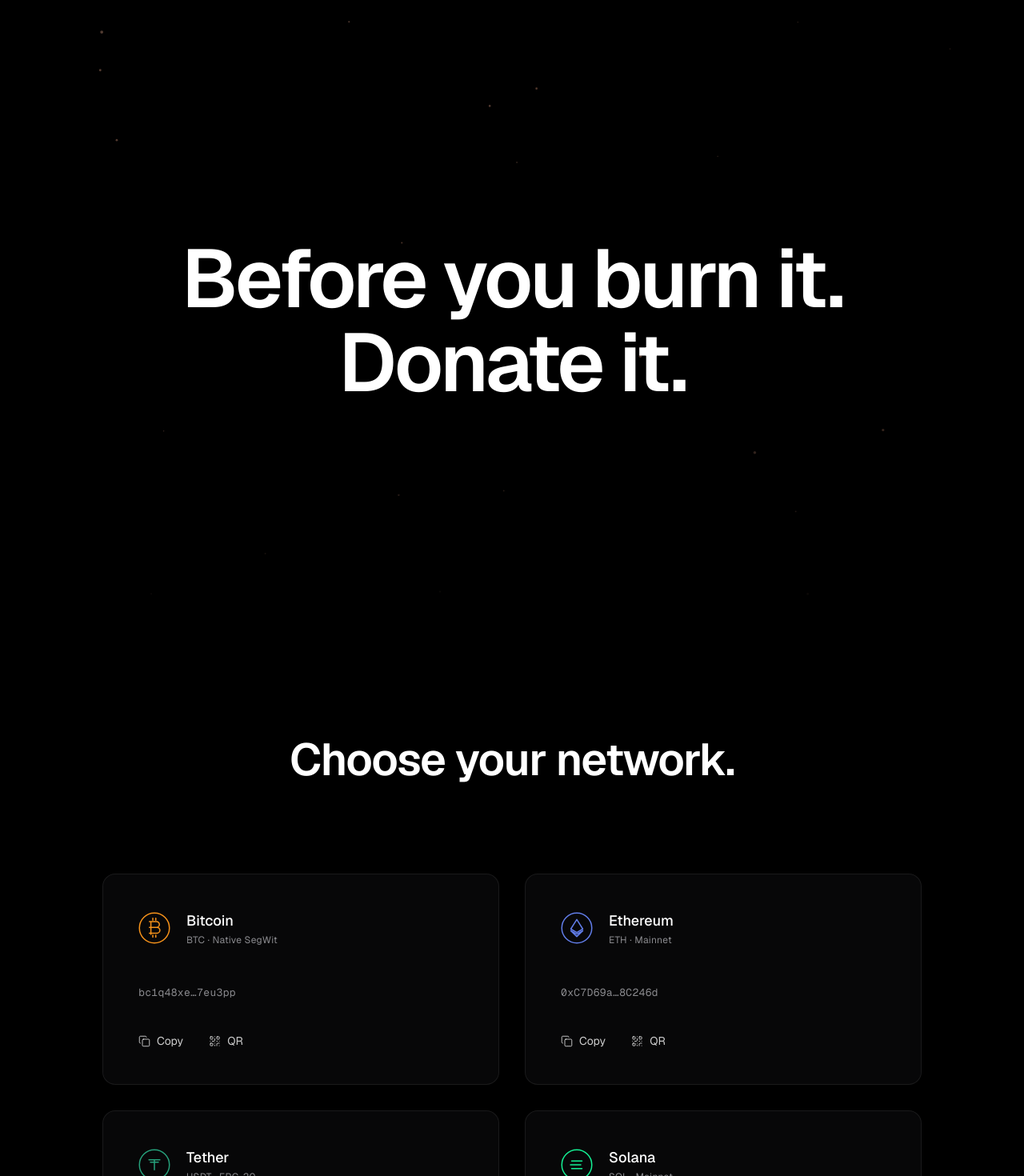
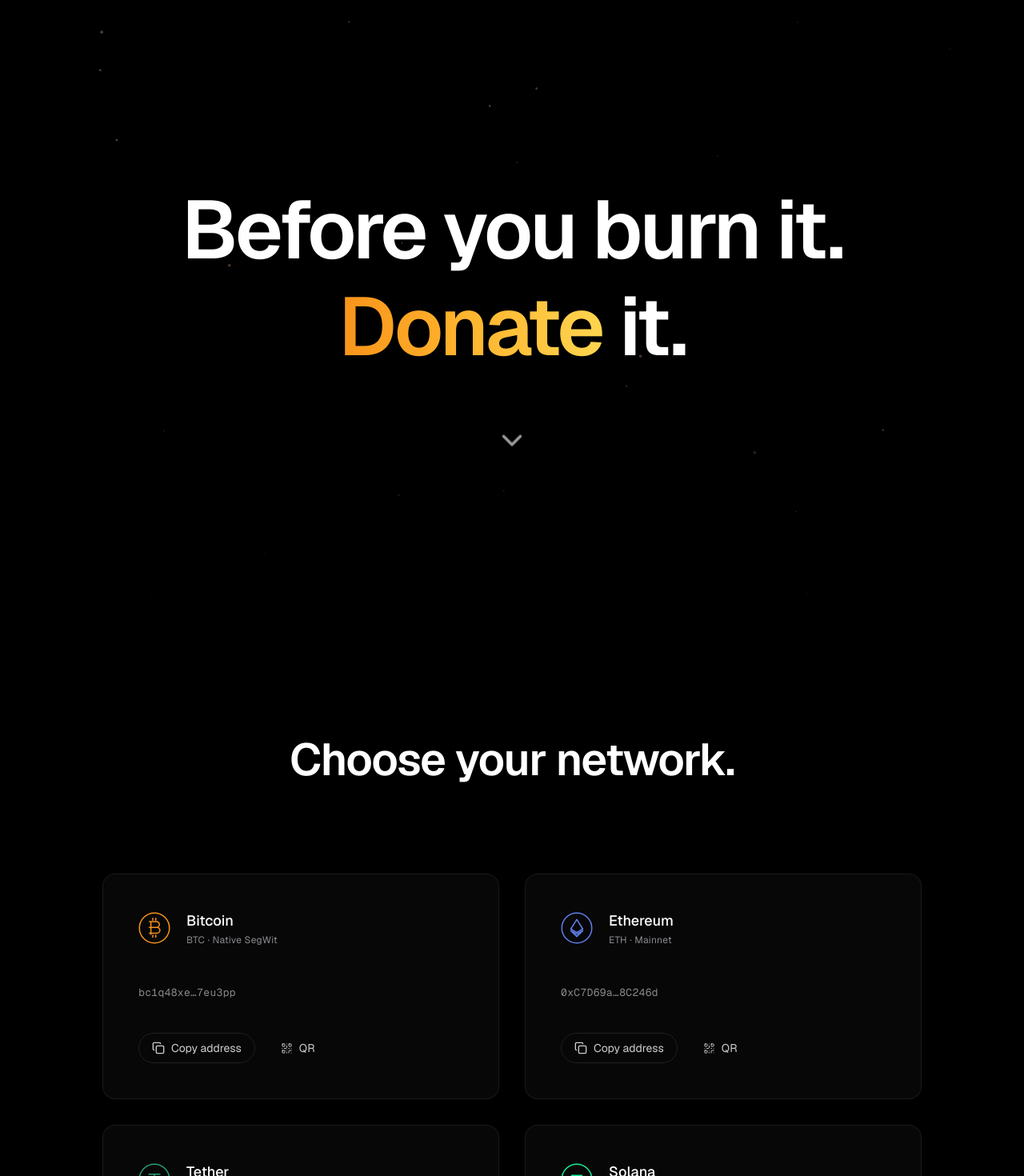
Before and after one commit to cristianalon/dontburncrypto, a Next.js app: page / in a window 1280 px wide. Shown: the top 1470 px of the page at 80% size. Built offline with nearby package versions, Linux system fonts and the light colour scheme.

Commit message:
Generate QR locally

```diff
--- a/package.json
+++ b/package.json
@@ -13,12 +13,14 @@
     "framer-motion": "^11.15.0",
     "lucide-react": "^0.469.0",
     "next": "^16.2.10",
+    "qrcode": "^1.5.4",
     "react": "19.0.0",
     "react-dom": "19.0.0"
   },
   "devDependencies": {
     "@eslint/eslintrc": "^3.2.0",
     "@types/node": "^22.10.2",
+    "@types/qrcode": "^1.5.6",
     "@types/react": "^19.0.2",
     "@types/react-dom": "^19.0.2",
     "autoprefixer": "^10.4.20",
--- a/src/app/globals.css
+++ b/src/app/globals.css
@@ -1,6 +1,11 @@
 @tailwind base;
 @tailwind components;
 @tailwind utilities;
+
+:root {
+  --btc: #F7931A;
+  --btc-light: #FFD15C;
+}
 
 * {
   box-sizing: border-box;
@@ -12,8 +17,8 @@ html {
 }
 
 body {
-  background-color: #000000;
-  color: #ffffff;
+  background: #000;
+  color: #fff;
   overflow-x: hidden;
   -webkit-overflow-scrolling: touch;
   text-rendering: optimizeLegibility;
@@ -22,28 +27,79 @@ body {
 
 ::selection {
   background: #ff6a39;
-  color: #000000;
+  color: #000;
 }
 
-/* Visible keyboard focus everywhere */
 :focus-visible {
-  outline: 1px solid rgba(255, 255, 255, 0.6);
+  outline: 1px solid rgba(255,255,255,.6);
   outline-offset: 4px;
   border-radius: 4px;
 }
 
-/* Respect reduced motion */
 @media (prefers-reduced-motion: reduce) {
   *,
   *::before,
-  *::after {
-    animation-duration: 0.001ms !important;
-    animation-iteration-count: 1 !important;
-    transition-duration: 0.001ms !important;
-    scroll-behavior: auto !important;
+  *::after{
+    animation-duration:.001ms!important;
+    animation-iteration-count:1!important;
+    transition-duration:.001ms!important;
+    scroll-behavior:auto!important;
   }
 }
 
-.text-balance {
-  text-wrap: balance;
+.text-balance{
+  text-wrap:balance;
 }
+
+/* ---------- NEW ---------- */
+
+.donate-gradient{
+  background: linear-gradient(
+    90deg,
+    #F7931A 0%,
+    #FFB22C 45%,
+    #FFD54F 100%
+  );
+  -webkit-background-clip:text;
+  background-clip:text;
+  color:transparent;
+}
+
+.donate-link{
+  cursor:pointer;
+  transition:.35s;
+}
+
+.donate-link:hover{
+  filter:drop-shadow(0 0 14px rgba(247,147,26,.45));
+  transform:translateY(-2px);
+}
+
+.wallet-glow-btc:hover{
+  box-shadow:0 0 40px rgba(247,147,26,.18);
+}
+
+.wallet-glow-eth:hover{
+  box-shadow:0 0 40px rgba(98,126,234,.18);
+}
+
+.wallet-glow-sol:hover{
+  box-shadow:0 0 40px rgba(20,241,149,.18);
+}
+
+.wallet-glow-usdt:hover{
+  box-shadow:0 0 40px rgba(38,161,123,.18);
+}
+
+.bounce-arrow{
+  animation:bounceArrow 2s infinite;
+}
+
+@keyframes bounceArrow{
+  0%,100%{
+    transform:translateY(0);
+  }
+  50%{
+    transform:translateY(10px);
+  }
+}
--- a/src/app/page.tsx
+++ b/src/app/page.tsx
@@ -1,5 +1,6 @@
 "use client";
 
+import { ChevronDown } from "lucide-react";
 import { useCallback, useState } from "react";
 import dynamic from "next/dynamic";
 import { MotionConfig, motion } from "framer-motion";
@@ -31,7 +32,11 @@ export default function Home() {
   const [activeWallet, setActiveWallet] = useState<Wallet | null>(null);
 
   const closeModal = useCallback(() => setActiveWallet(null), []);
-
+const scrollToWallets = useCallback(() => {
+  document
+    .getElementById("wallets")
+    ?.scrollIntoView({ behavior: "smooth" });
+}, []);
   return (
     <MotionConfig reducedMotion="user">
       <main className="relative flex flex-col items-center overflow-hidden">
@@ -45,20 +50,37 @@ export default function Home() {
             <div className="absolute inset-0 bg-gradient-to-b from-black/0 via-black/0 to-black" />
           </div>
 
-          <motion.h1
+          <motion.div
   initial={{ opacity: 0, y: 24 }}
   animate={{ opacity: 1, y: 0 }}
   transition={{ duration: 1.3, ease: easing }}
-            className="text-hero relative z-10 max-w-5xl font-semibold text-white text-balance"
+  className="relative z-10 flex flex-col items-center"
 >
+  <h1 className="text-hero max-w-5xl font-semibold text-white text-balance">
     Before you burn it.
-            <br />
-            Donate it.
-          </motion.h1>
+  </h1>
+
+  <button
+    onClick={scrollToWallets}
+    className="donate-link mt-4 text-hero font-semibold text-balance"
+  >
+    <span className="donate-gradient">Donate</span>
+    <span className="text-white"> it.</span>
+  </button>
+
+  <button
+    onClick={scrollToWallets}
+    className="mt-16 bounce-arrow text-white/60 transition hover:text-white"
+    aria-label="Scroll to donation wallets"
+  >
+    <ChevronDown size={42} />
+  </button>
+</motion.div>
         </section>
 
         {/* 2. Wallets */}
 <section
+  id="wallets"
   aria-labelledby="wallets-heading"
           className="flex min-h-[100svh] w-full flex-col items-center justify-center px-6 py-30"
         >
@@ -129,7 +151,8 @@ export default function Home() {
           >
             Before you burn it.
 <br />
-            Donate it.
+<span className="donate-gradient">Donate</span>
+<span className="text-white"> it.</span>
           </motion.p>
         </section>
 
--- a/src/components/CopyButton.tsx
+++ b/src/components/CopyButton.tsx
@@ -1,11 +1,11 @@
 "use client";
 
-import { memo, useCallback, useRef, useState } from "react";
+import { memo, useCallback, useEffect, useRef, useState } from "react";
 import { AnimatePresence, motion } from "framer-motion";
 import { Check, Copy } from "lucide-react";
 
-const COPIED_DURATION_MS = 1500;
 const easing = [0.16, 1, 0.3, 1] as const;
+const COPIED_DURATION = 1800;
 
 type CopyButtonProps = {
   address: string;
@@ -14,51 +14,61 @@ type CopyButtonProps = {
 
 function CopyButton({ address, label }: CopyButtonProps) {
   const [copied, setCopied] = useState(false);
-  const timeoutRef = useRef<ReturnType<typeof setTimeout> | null>(null);
+  const timeoutRef = useRef<NodeJS.Timeout | null>(null);
+
+  useEffect(() => {
+    return () => {
+      if (timeoutRef.current) clearTimeout(timeoutRef.current);
+    };
+  }, []);
 
   const handleCopy = useCallback(async () => {
     try {
       await navigator.clipboard.writeText(address);
+
       setCopied(true);
+
       if (timeoutRef.current) clearTimeout(timeoutRef.current);
-      timeoutRef.current = setTimeout(() => setCopied(false), COPIED_DURATION_MS);
-    } catch {
-      // Clipboard access can fail silently on unsupported browsers.
-    }
+
+      timeoutRef.current = setTimeout(() => {
+        setCopied(false);
+      }, COPIED_DURATION);
+    } catch {}
   }, [address]);
 
   return (
     <motion.button
-      layout
+      whileTap={{ scale: 0.96 }}
+      whileHover={{ scale: 1.03 }}
       onClick={handleCopy}
-      className="flex items-center gap-2 text-sm text-white/80 transition-colors duration-300 hover:text-white"
+      className="flex items-center gap-2 rounded-full border border-white/10 px-4 py-2 text-sm text-white/80 transition-all duration-300 hover:border-orange-500/40 hover:bg-orange-500/10 hover:text-white"
       aria-label={`Copy ${label} address`}
     >
-      <AnimatePresence mode="wait" initial={false}>
+      <AnimatePresence mode="wait">
         {copied ? (
-          <motion.span
+          <motion.div
             key="copied"
-            initial={{ opacity: 0, y: -6 }}
-            animate={{ opacity: 1, y: 0 }}
-            exit={{ opacity: 0, y: 6 }}
-            transition={{ duration: 0.3, ease: easing }}
+            initial={{ opacity: 0, scale: .8 }}
+            animate={{ opacity: 1, scale: 1 }}
+            exit={{ opacity: 0, scale: .8 }}
+            transition={{ duration: .25 }}
+            className="flex items-center gap-2 text-green-400"
+          >
+            <Check size={16} />
+            Address copied
+          </motion.div>
+        ) : (
+          <motion.div
+            key="copy"
+            initial={{ opacity: 0, scale: .8 }}
+            animate={{ opacity: 1, scale: 1 }}
+            exit={{ opacity: 0, scale: .8 }}
+            transition={{ duration: .25 }}
             className="flex items-center gap-2"
           >
-            <Check size={15} strokeWidth={1.75} />
-            Copied
-          </motion.span>
-        ) : (
-          <motion.span
-            key="copy"
-            initial={{ opacity: 0, y: -6 }}
-            animate={{ opacity: 1, y: 0 }}
-            exit={{ opacity: 0, y: 6 }}
-            transition={{ duration: 0.3, ease: easing }}
-            className="flex items-center gap-2"
-          >
-            <Copy size={15} strokeWidth={1.5} />
-            Copy
-          </motion.span>
+            <Copy size={16} />
+            Copy address
+          </motion.div>
         )}
       </AnimatePresence>
     </motion.button>
--- a/src/components/QRModal.tsx
+++ b/src/components/QRModal.tsx
@@ -1,9 +1,9 @@
 "use client";
 
-import { memo, useCallback, useEffect, useRef } from "react";
+import { memo, useCallback, useEffect, useRef, useState } from "react";
 import { AnimatePresence, motion } from "framer-motion";
-import Image from "next/image";
 import { X } from "lucide-react";
+import QRCode from "qrcode";
 import type { Wallet } from "@/lib/wallets";
 import { BtcGlyph, EthGlyph, SolGlyph, UsdtGlyph } from "./CoinGlyphs";
 import CopyButton from "./CopyButton";
@@ -41,8 +41,19 @@ function getPaymentUri(wallet: Wallet) {
 function QRModal({ wallet, onClose }: QRModalProps) {
   const closeButtonRef = useRef<HTMLButtonElement | null>(null);
 
+  const [qrImage, setQrImage] = useState("");
+
   useEffect(() => {
     if (!wallet) return;
+
+    QRCode.toDataURL(getPaymentUri(wallet), {
+      width: 520,
+      margin: 1,
+      color: {
+        dark: "#FFFFFF",
+        light: "#000000",
+      },
+    }).then(setQrImage);
 
     closeButtonRef.current?.focus();
     document.body.style.overflow = "hidden";
@@ -65,12 +76,6 @@ function QRModal({ wallet, onClose }: QRModalProps) {
   );
 
   const Glyph = wallet ? glyphs[wallet.id] : null;
-
-  const qrSrc = wallet
-    ? `https://api.qrserver.com/v1/create-qr-code/?size=480x480&margin=0&color=ffffff&bgcolor=000000&data=${encodeURIComponent(
-        getPaymentUri(wallet)
-      )}`
-    : "";
 
   return (
     <AnimatePresence>
@@ -108,13 +113,15 @@ function QRModal({ wallet, onClose }: QRModalProps) {
               </h3>
             </div>
 
-            <Image
-              src={qrSrc}
-              alt={`QR ${wallet.name}`}
-              width={240}
-              height={240}
-              className="rounded-2xl border border-line"
-            />
+            {qrImage && (
+              <img
+                src={qrImage}
+                alt={`${wallet.name} QR`}
+                className="rounded-2xl border border-line"
+                width={240}
+                height={240}
+              />
+            )}
 
             <p className="break-all text-center font-mono text-xs text-ash">
               {wallet.address}
```
Also changed, not shown: 1 other file (tests, documents, lock files or other folders). Lines whose indentation alone changed are shown as unchanged.
